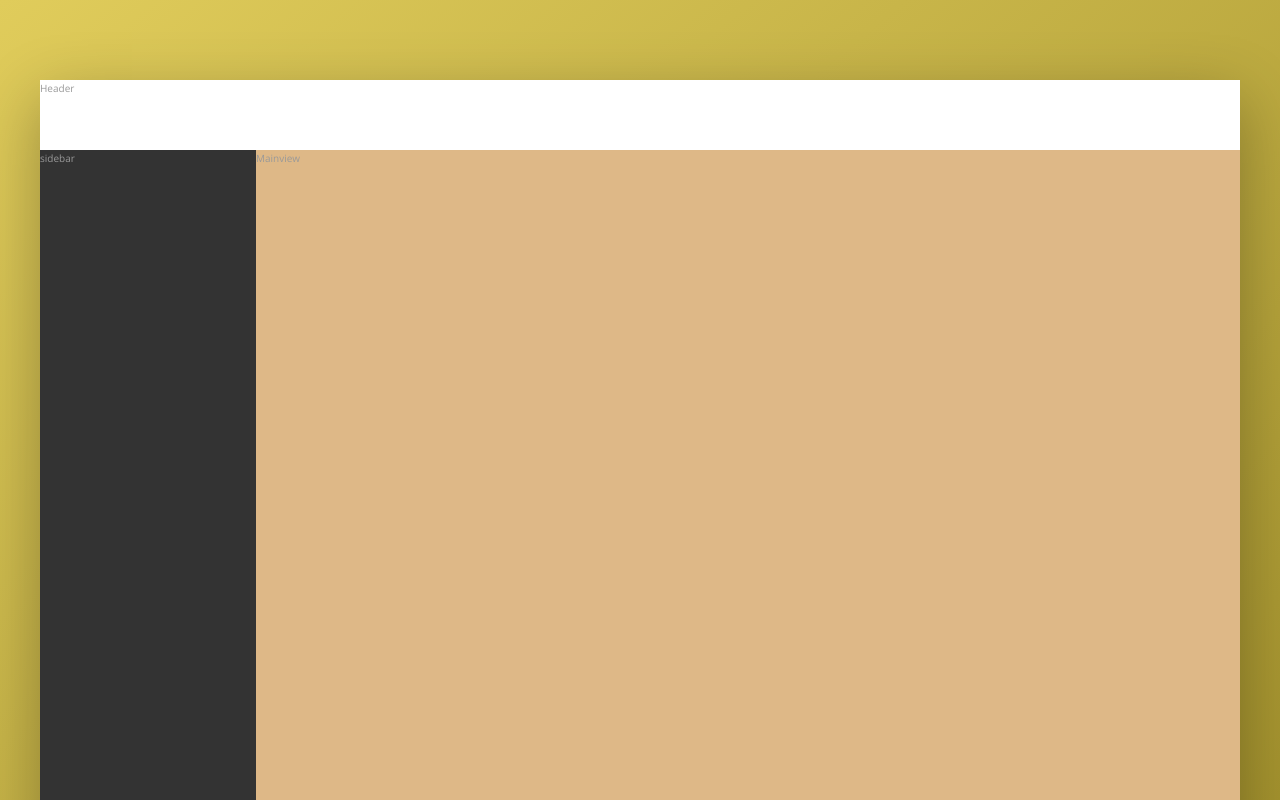
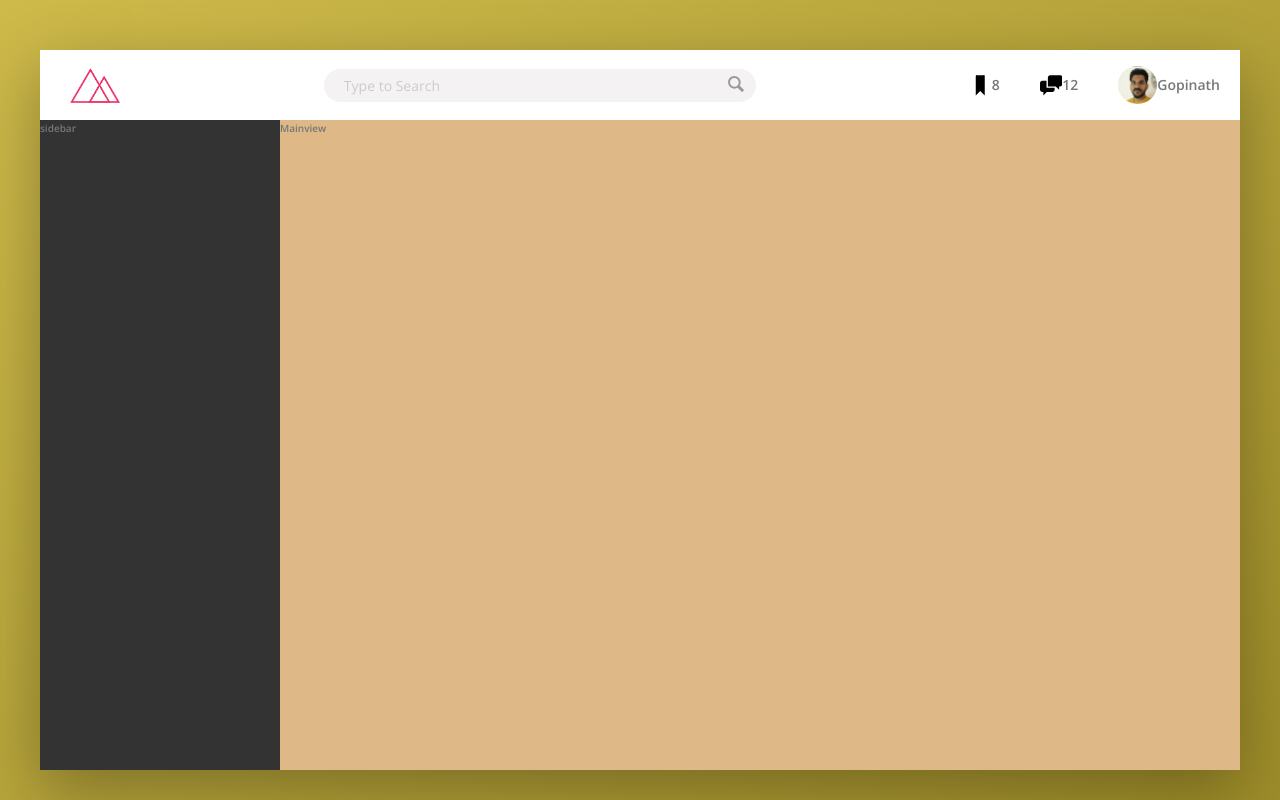
Before and after one commit to rgopi2win/css-flexbox, a website: page index.html in a window 1280 px wide. Shown: the top 800 px of the page. Drawn offline with nearby package versions, Linux system fonts and the light colour scheme.

Commit message:
svg hands on, design header and alignment using flex hands on

```diff
--- a/index.html
+++ b/index.html
@@ -13,8 +13,40 @@
     <body>
         <div class="container">
             <div class="header">
-                Header
+                <img src="img/logo.png" alt="FlexBox App logo" class="logo">
+                <form action="#" class="search">
+                    <input type="text" class="search__input" placeholder="Type to Search">
+                    <button class="search__button">
+                        <svg class="search__icon">
+                            <use xlink:href="img/sprite.svg#icon-magnifying-glass"></use>
+                        </svg>
+                    </button>
+                </form>
+
+                <div class="user-nav">
+                    <div class="user-nav__icon-box">
+                        <svg class="user-nav__icon">
+                            <use xlink:href="img/sprite.svg#icon-bookmark"></use>
+                        </svg>
+                        <span class="user-nav__notification">8</span>
+                    </div>
+                    <div class="user-nav__icon-box">
+                        <svg class="user-nav__icon">
+                            <use xlink:href="img/sprite.svg#icon-chat"></use>
+                        </svg>
+                        <span class="user-nav__notification">12</span>
+                    </div>
+
+                    <div class="user-nav__user">
+                        <img src="img/User-photo.jpg" alt="User Photo" class="user-nav__user-photo">
+                        <span class="user-nav__user-name">Gopinath</span>
+                    </div>
+
+                </div>
             </div>
+
+
+
             <div class="content">
                 <div class="sidebar">
                     sidebar
--- a/sass/_base.scss
+++ b/sass/_base.scss
@@ -1,6 +1,6 @@
 :root {
-    --color-primary-light: #e0cc5b;
-    --color-primary: #d3c051;
+    --color-primary-light: #ceba4a;
+    --color-primary: #c9b335;
     --color-primary-dark: #9c8b28;
 
     --color-grey-light-1: #faf9f9;
@@ -9,8 +9,8 @@
     --color-grey-light-4: #ccc;
 
     --color-grey-dark-1: #333;
-    --color-grey-dark-2: #999;
-    --color-grey-dark-3: #777;
+    --color-grey-dark-2: #777;
+    --color-grey-dark-3: #999;
 
     --shadow-dark: 0 2rem 6rem rgba(0, 0, 0, .3);
     ;}
@@ -33,7 +33,7 @@ html {
 
 body {
     font-family: "Open Sans", sans-serif;
-    font-weight: 400;
+    font-weight: 600;
     line-height: 1.6;
     color: var(--color-grey-dark-2);
     background-image: linear-gradient(to right bottom,
--- a/sass/_components.scss
+++ b/sass/_components.scss
@@ -0,0 +1,102 @@
+///////////////////////////
+/// LOGO
+.logo {
+    height: 3.5rem;
+    margin-left: 3rem;
+}
+
+///////////////////////////
+/// SEARCH
+.search {
+    flex: 0 0 40%;
+
+    display: flex;
+    align-items: center;
+    justify-content: center;
+
+    &__input {
+        width: 90%;
+        font-family: inherit;
+        font-size: inherit;
+        color: inherit;
+        background-color: var(--color-grey-light-2);
+        border: none;
+        padding: .7rem 2rem;
+        border-radius: 100px;
+        margin-right: -3rem;
+        transition: all .2s;
+
+        &:focus {
+            outline: none;
+            width: 100%;
+            background-color: var(--color-grey-light-3);
+        }
+
+        &::-webkit-input-placeholder {
+            font-weight: 100;
+            color: var(--color-grey-light-4);
+        }
+    }
+
+    &__input:focus + &__button {
+       background-color: var(--color-grey-light-3
+       );
+    }
+
+    &__button {
+        border: none;
+        background-color: var(--color-grey-light-2);
+    }
+
+    &__icon {
+        height: 2rem;
+        width: 2rem;
+        fill: var(--color-grey-dark-3);
+    }
+}
+
+///////////////////////////
+/// USER NAVIGATION
+.user-nav {
+    align-self: stretch;
+
+    display: flex;
+
+
+    & > * {
+        padding: 0 2rem;
+        cursor: pointer;
+
+        display: flex;
+        align-items: center;
+    }
+
+    & > *:hover {
+        background-color: var(--color-grey-light-2);
+    }
+
+    &__icon-box {
+
+    }
+
+    &__icon {
+        height: 2.25rem;
+        width: 2.25rem;
+    }
+
+    &__notification {
+
+    }
+
+    &__user {
+
+        &-photo {
+            height: 3.75rem;
+            border-radius: 50%;
+        }
+
+        &-name {
+
+        }
+    }
+}
--- a/sass/_layout.scss
+++ b/sass/_layout.scss
@@ -1,27 +1,31 @@
 .container {
     max-width: 120rem;
     min-height: 90vh;
-    margin: 8rem auto;
+    margin: 5rem auto;
     background-color: var(--color-grey-light-1);
     box-shadow: var(--shadow-dark);
+    display: flex;
+    flex-direction: column;
 }
 
 .header {
+    font-size: 1.4rem;
     height: 7rem;
     background-color: #fff;
     border-bottom: var(--color-grey-light-1);
+    display: flex;
+    justify-content: space-between;
+    align-items: center;
 }
 
 .content {
+    flex: 1;
     display: flex;
-
-    //FOR TESTING
-    height: 82rem;
 }
 
 .sidebar {
     background-color: var(--color-grey-dark-1);
-    flex: 0 0 18%;
+    flex: 0 0 20%;
 }
 
 .main-view {
```
Also changed, not shown: img/demo.html (added, +116 -0 lines), css/style.css, img/SVG/aircraft-take-off.svg (added), img/SVG/bookmark.svg (added), img/SVG/chat.svg (added), img/SVG/chevron-thin-right.svg (added), img/SVG/home.svg (added), img/SVG/key.svg (added), img/SVG/location-pin.svg (added), img/SVG/magnifying-glass.svg (added), img/SVG/map.svg (added), img/SVG/star.svg (added), img/User-photo.jpg (added), img/logo.png (added), 2 more files.
